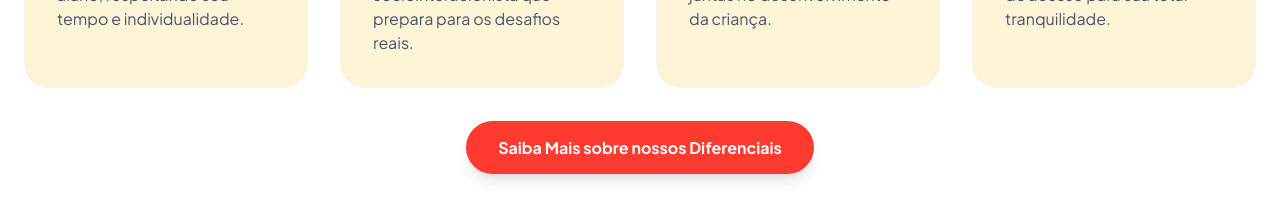
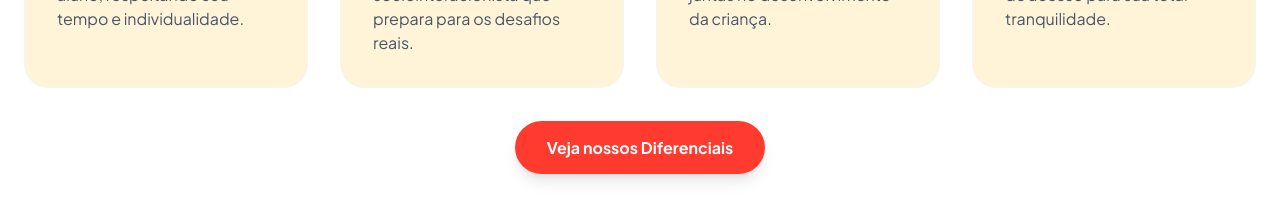
Before and after one commit to mulinco/colegio-joao-pedro, a Next.js app: page / in a window 1280 px wide. Shown: the part 1820-2044 px from the top of the page. Built offline with nearby package versions, Linux system fonts and the light colour scheme; a web font is replaced by a local one.

Commit message:
fix: corrigindo escrita de botão da seção de diferenciais

```diff
--- a/components/sections/features.tsx
+++ b/components/sections/features.tsx
@@ -85,7 +85,7 @@ export function Features() {
               href="/diferenciais"
               className="rounded-full bg-[#ff3b30] px-8 py-4 font-bold text-white shadow-lg transition-all hover:bg-[#d92b22] hover:shadow-red-200 active:scale-95"
             >
-              Saiba Mais sobre nossos Diferenciais
+              Veja nossos Diferenciais
             </Link>
           </div>
         </FadeIn>
```
